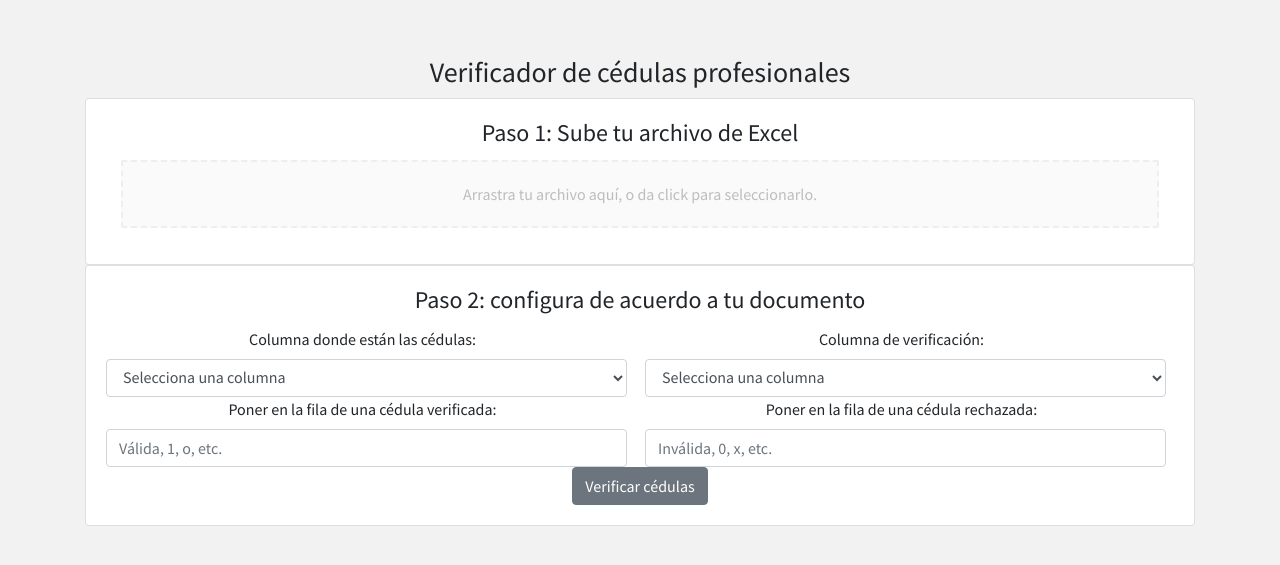
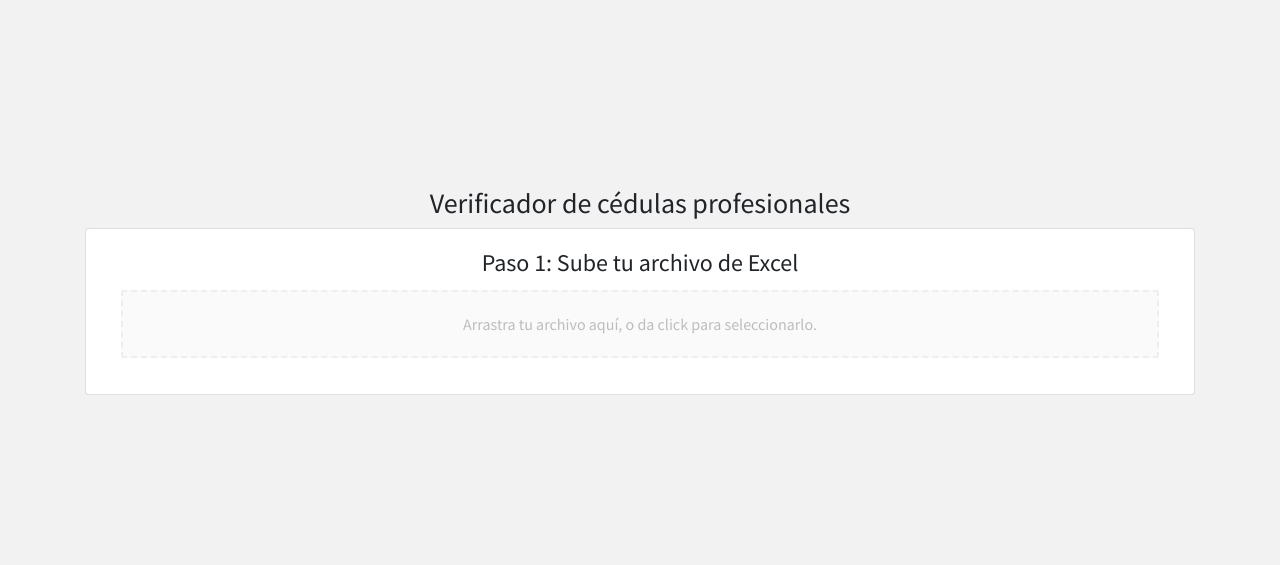
Before and after one commit to onerving/cedula-excel, a React (Create React App) app: page / in a window 1280 px wide. Shown: the part 109-674 px from the top of the page. Built offline with nearby package versions, Linux system fonts and the light colour scheme.

Commit message:
Adds excel manipulation. Fully functional by now.

```diff
--- a/src/App.css
+++ b/src/App.css
@@ -53,3 +53,6 @@
   outline: none;
   transition: border .24s ease-in-out;
 }
+.form-row{
+  margin-bottom: 32px;
+}
--- a/src/components/BasicDropzone.js
+++ b/src/components/BasicDropzone.js
@@ -1,4 +1,4 @@
-import React, {Component} from 'react';
+import React from 'react';
 import {useDropzone} from 'react-dropzone';
 
 
--- a/src/components/CedulaSearch.js
+++ b/src/components/CedulaSearch.js
@@ -1,7 +1,7 @@
 import React, {Component} from 'react';
 import {getLicenseInfo} from "./CedulaFinder";
 import BasicDropzone from "./BasicDropzone";
-import {Card, CardBody, Col, Container, Form, Jumbotron, Row, CardTitle, FormGroup, Input, Button} from 'reactstrap';
+import {Button, Card, CardBody, CardTitle, Col, Container, Form, FormGroup, Input, Row} from 'reactstrap';
 import XLSX from 'xlsx';
 import Label from "reactstrap/es/Label";
 
@@ -9,12 +9,9 @@ class CedulaSearch extends Component {
     state = {
         query: '1629426',
         result: {},
-        file: null,
         columns: [],
+        worksheet: null,
     };
-
-    componentDidMount() {
-    }
 
     searchAndSetResults = (query) =>{
         getLicenseInfo(query).then( info => {
@@ -22,28 +19,6 @@ class CedulaSearch extends Component {
                 this.setState({result: info});
             }
         );
-    };
-
-    handleChange = (event) =>{
-        const query = event.target.value;
-        this.setState({query});
-        this.searchAndSetResults(query);
-    };
-
-
-    firstStepCompleted = (files) =>{
-        const f = files[0];
-        const reader = new FileReader();
-        const scope = this;
-        reader.onload = function(event) {
-            const data = new Uint8Array(event.target.result);
-            const workbook = XLSX.read(data, {type: 'array'});
-            let worksheet = workbook.Sheets[workbook.SheetNames[0]];
-            let jsonWorksheet = XLSX.utils.sheet_to_json(worksheet, {header: 'A'});
-            console.log(jsonWorksheet);
-            scope.setState({columns: Object.entries(jsonWorksheet[0]), worksheet: jsonWorksheet});
-        };
-        reader.readAsArrayBuffer(f);
     };
 
     handleInputChange = (e) => {
@@ -54,62 +29,71 @@ class CedulaSearch extends Component {
         })
     };
 
+    excelUploaded = (files) =>{
+        const f = files[0];
+        const reader = new FileReader();
+        const scope = this;
+        reader.onload = function(event) {
+            const data = new Uint8Array(event.target.result);
+            const workbook = XLSX.read(data, {type: 'array'});
+            const worksheet = workbook.Sheets[workbook.SheetNames[0]];
+            // Obtenemos un arreglo del excel, con jsons de cada fila.
+            // La opción A nos da un json del tipo {<columna>: <contenido>, B: 'algo'}
+            let jsonWorksheet = XLSX.utils.sheet_to_json(worksheet, {header: 'A'});
+            // Guardamos la hoja de trabajo y sus nombres de columnas en el estado
+
+            const columns = Object.entries(jsonWorksheet[0]);
+            const lastColumn = columns.slice(-1)[0][0];
+            const nextLetter = String.fromCharCode(lastColumn.charCodeAt(0) + 1);
+            scope.setState({workbook: workbook, columns: columns, worksheet: jsonWorksheet, newColumnLetter: nextLetter});
+        };
+        reader.readAsArrayBuffer(f);
+    };
+
+    validateLicenses = (event) => {
+        event.preventDefault();
+        const {worksheet, licenseCol, validationCol, validMark, invalidMark} = this.state;
+        const results = worksheet.map(async (item, index) => {
+            if (index === 0) return item;
+            const license = item[licenseCol];
+            const info =  await getLicenseInfo(license);
+            item[validationCol] = (info && license === parseInt(info['numCedula'])) ? validMark : invalidMark;
+            return item;
+        });
+        Promise.all(results).then(completed =>{
+            const sheet = XLSX.utils.json_to_sheet(completed, {skipHeader:true});
+            const workbook = this.state.workbook;
+            XLSX.utils.book_append_sheet(workbook, sheet, "cédulas validadas");
+            XLSX.writeFile(workbook, 'editado.xlsx');
+            }
+        );
+    };
+
     render() {
-        return (
-            <Container>
-                <h3>Verificador de cédulas profesionales</h3>
+        const secondStepCard = (!this.state.worksheet) ? null :
             <Card>
                 <CardBody>
                     <CardTitle>
-                            <h4>Paso 1: Sube tu archivo de Excel</h4>
-                        </CardTitle>
-                        <BasicDropzone
-                            onDropAccepted={this.firstStepCompleted}
-                        />
-                    </CardBody>
-                </Card>
-                <Card>
-                    <CardBody>
-                        <CardTitle>
-                            <h4>Paso 2: configura de acuerdo a tu documento</h4>
+                        <h4>Paso 2: Configura de acuerdo a tu documento</h4>
                     </CardTitle>
                     <Form>
                         <Row form>
                             <Col md={6}>
-                                    <FormGroup className={'mb-2 mr-sm-2 mb-sm-0'}>
-                                        <Label className={'mr-sm-2'}>Columna donde están las cédulas: </Label>
-                                        <Input
+                                <ColSelectInput
+                                    columns={this.state.columns}
                                     name={'licenseCol'}
                                     onChange={this.handleInputChange}
-                                            type={'select'}
-                                        >
-                                            <option disabled selected value> Selecciona una columna </option>
-                                            {this.state.columns.map((col) => (
-                                                <option
-                                                    key={col[0]}
-                                                    value={col[0]}
-                                                >{col[0]} - {col[1]} </option>
-                                            ))}
-                                        </Input>
-                                    </FormGroup>
+                                    title={'Columna donde están las cédulas'}
+                                />
                             </Col>
                             <Col md={6}>
-                                    <FormGroup className={'mb-2 mr-sm-2 mb-sm-0'}>
-                                        <Label className={'mr-sm-2'}>Columna de verificación: </Label>
-                                        <Input
+                                <ColSelectInput
+                                    columns={this.state.columns}
                                     name={'validationCol'}
                                     onChange={this.handleInputChange}
-                                            type={'select'}
-                                        >
-                                            <option disabled selected value> Selecciona una columna </option>
-                                            {this.state.columns.map((col) => (
-                                                <option
-                                                    key={col[0]}
-                                                    value={col[0]}
-                                                >{col[0]} - {col[1]} </option>
-                                            ))}
-                                        </Input>
-                                    </FormGroup>
+                                    title={'Columna donde se marcará la verificación'}
+                                    newColumnLetter={this.state.newColumnLetter}
+                                />
                             </Col>
                         </Row>
                         <Row form>
@@ -117,6 +101,8 @@ class CedulaSearch extends Component {
                                 <FormGroup className={'mb-2 mr-sm-2 mb-sm-0'}>
                                     <Label className={'mr-sm-2'}>Poner en la fila de una cédula verificada:</Label>
                                     <Input
+                                        name={'validMark'}
+                                        onChange={this.handleInputChange}
                                         placeholder={'Válida, 1, o, etc.'}
                                         type={'text'}
                                     />
@@ -126,24 +112,78 @@ class CedulaSearch extends Component {
                                 <FormGroup className={'mb-2 mr-sm-2 mb-sm-0'}>
                                     <Label className={'mr-sm-2'}>Poner en la fila de una cédula rechazada:</Label>
                                     <Input
+                                        name={'invalidMark'}
+                                        onChange={this.handleInputChange}
                                         placeholder={'Inválida, 0, x, etc.'}
                                         type={'text'}
                                     />
                                 </FormGroup>
                             </Col>
                         </Row>
-                            <Row form>
+                        <Row>
                             <Col>
-                                    <Button type={'submit'}>Verificar cédulas</Button>
+                                <Button
+                                    type={'submit'}
+                                    onClick={this.validateLicenses}
+                                >Verificar cédulas</Button>
                             </Col>
                         </Row>
                     </Form>
                 </CardBody>
-                </Card>
+            </Card>;
+
+        return (
+            <Container>
+                <h3>Verificador de cédulas profesionales</h3>
+                <FirstStepCard onExcelUploaded={this.excelUploaded}/>
+                {secondStepCard}
             </Container>
         );
     }
 }
 
+function FirstStepCard (props) {
+    return (
+        <Card>
+            <CardBody>
+                <CardTitle>
+                    <h4>Paso 1: Sube tu archivo de Excel</h4>
+                </CardTitle>
+                <BasicDropzone
+                    onDropAccepted={props.onExcelUploaded}
+                />
+            </CardBody>
+        </Card>
+    );
+}
+
+function ColSelectInput(props){
+    const newColumnOption = (!props.newColumnLetter) ? null :
+        <option
+            key={props.newColumnLetter}
+            value={props.newColumnLetter}
+        >{props.newColumnLetter} - (nueva columna) </option>;
+    return(
+        <FormGroup className={'mb-2 mr-sm-2 mb-sm-0'}>
+            <Label className={'mr-sm-2'}>{props.title}</Label>
+            <Input
+                name={props.name}
+                onChange={props.onChange}
+                type={'select'}
+                defaultValue={0}
+            >
+                <option disabled value={0}> Selecciona una columna </option>
+                {props.columns.map((col) => (
+                    <option
+                        key={col[0]}
+                        value={col[0]}
+                    >{col[0]} - {col[1]} </option>
+                ))}
+                {newColumnOption}
+            </Input>
+        </FormGroup>
+    );
+}
+
 
 export default CedulaSearch;
--- a/src/index.js
+++ b/src/index.js
@@ -6,6 +6,9 @@ import * as serviceWorker from './serviceWorker';
 import 'bootstrap/dist/css/bootstrap.min.css';
 
 ReactDOM.render(<App />, document.getElementById('root'));
+if(module.hot){
+    module.hot.accept();
+}
 
 // If you want your app to work offline and load faster, you can change
 // unregister() to register() below. Note this comes with some pitfalls.
```
Lines whose indentation alone changed are shown as unchanged.
